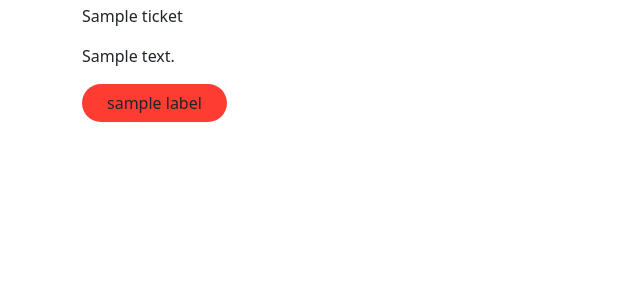
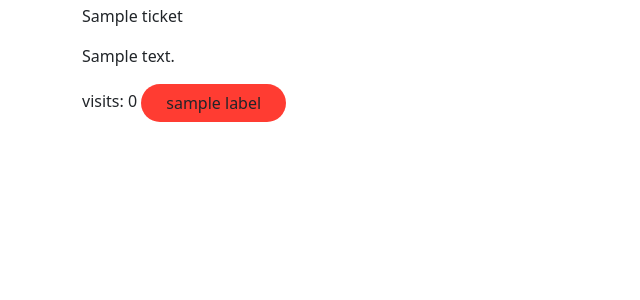
Before and after one commit to themilar/monstr, a Django app: a page that uses monstr/templates/tickets/ticket_detail.html in a window 1280 px wide. Shown: the part 56-356 px from the top of the page, without its empty margins (0-640 px from the left). Run offline with Django 4.2, Linux system fonts and the light colour scheme; tables that the repository leaves empty hold one stand-in row (values such as "Sample post"); parts of the project's set-up code (start-up, migrations or seed data) failed here and were passed over; some libraries are stand-ins or nearby versions.

Commit message:
first attempt at keeping track of hitcount of ticket detail

```diff
--- a/monstr/templates/tickets/ticket_detail.html
+++ b/monstr/templates/tickets/ticket_detail.html
@@ -3,6 +3,7 @@
 <div>
     <p>{{object.subject|capfirst}}</p>
     <p>{{object.content}} </p>
+    visits: {{visits}}
     <span>
         {% for label in labels %}
         <a class="btn label-button {{label.colour}}custom" href="{%url 'tickets:label_detail' label.slug %}">{{label.name|lower}}</a>
--- a/monstr/tickets/models.py
+++ b/monstr/tickets/models.py
@@ -54,7 +54,7 @@ class Label(models.Model):
         "Associated colour", max_length=10, choices=Colour.choices, default=Colour.GREY
     )
     # ÷TODO:manyto many or add another foreign key with +
-    tickets = models.ManyToManyField(Ticket, related_name="labels",blank=True)
+    tickets = models.ManyToManyField(Ticket, related_name="labels", blank=True)
     slug = models.SlugField(unique=True)
 
     def save(self, *args, **kwargs):
--- a/monstr/tickets/views.py
+++ b/monstr/tickets/views.py
@@ -16,7 +16,11 @@ class TicketDetailView(DetailView):
     def get_context_data(self, **kwargs: Any) -> Dict[str, Any]:
         context = super().get_context_data(**kwargs)
         ticket_id = self.get_object().id
+        visits = self.request.session.get("visits", 0)
+        self.request.session["visits"] = visits + 1
         context["labels"] = Label.objects.filter(tickets__id=ticket_id)
+        context["visits"] = visits
+
         return context
 
     # TODO: why didn't kwargs work?
@@ -27,6 +31,10 @@ class LabelDetailView(DetailView):
 
     def get_context_data(self, **kwargs: Any) -> Dict[str, Any]:
         context = super().get_context_data(**kwargs)
-        context["labelled_tickets"] = Ticket.objects.filter(labels__slug=self.kwargs["slug"])
+
+        context["labelled_tickets"] = Ticket.objects.filter(
+            labels__slug=self.kwargs["slug"]
+        )
         return context
+
     # query performance: 5queries in 7.21seconds ==>~5.93 ~~ now 4queries but in a similar amount of time.
```
